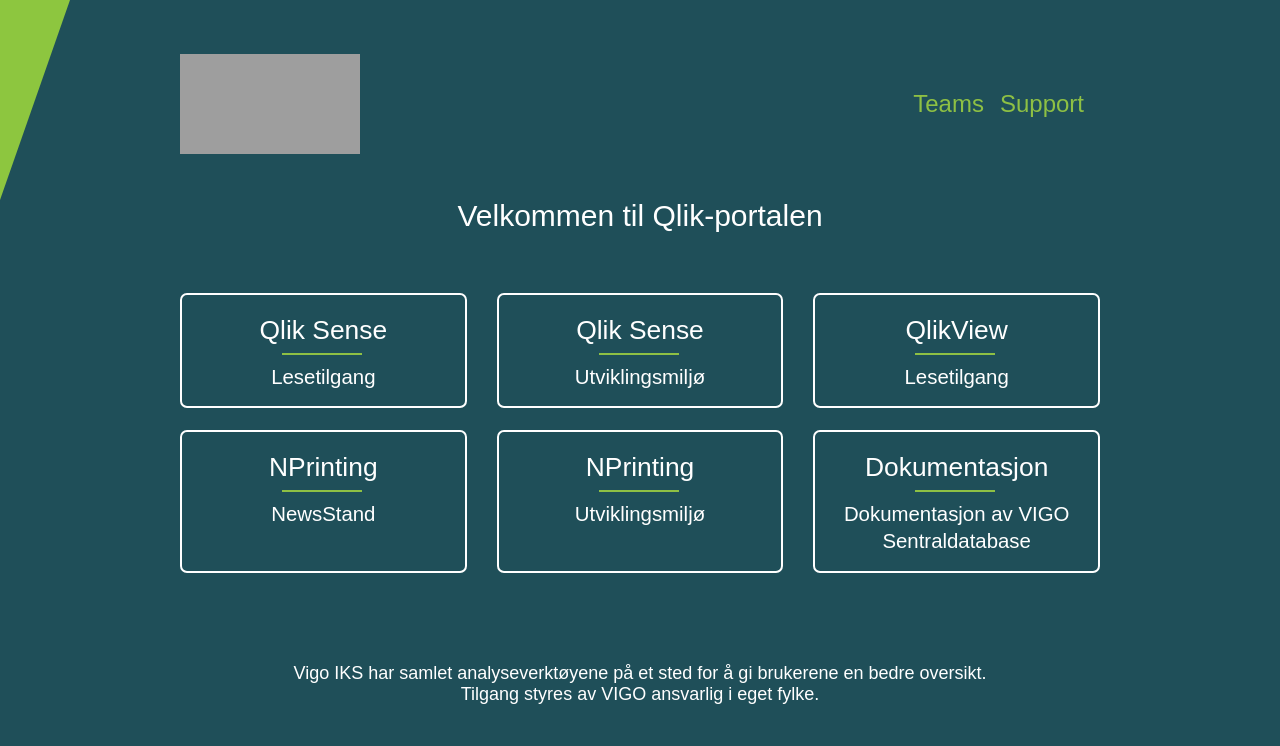
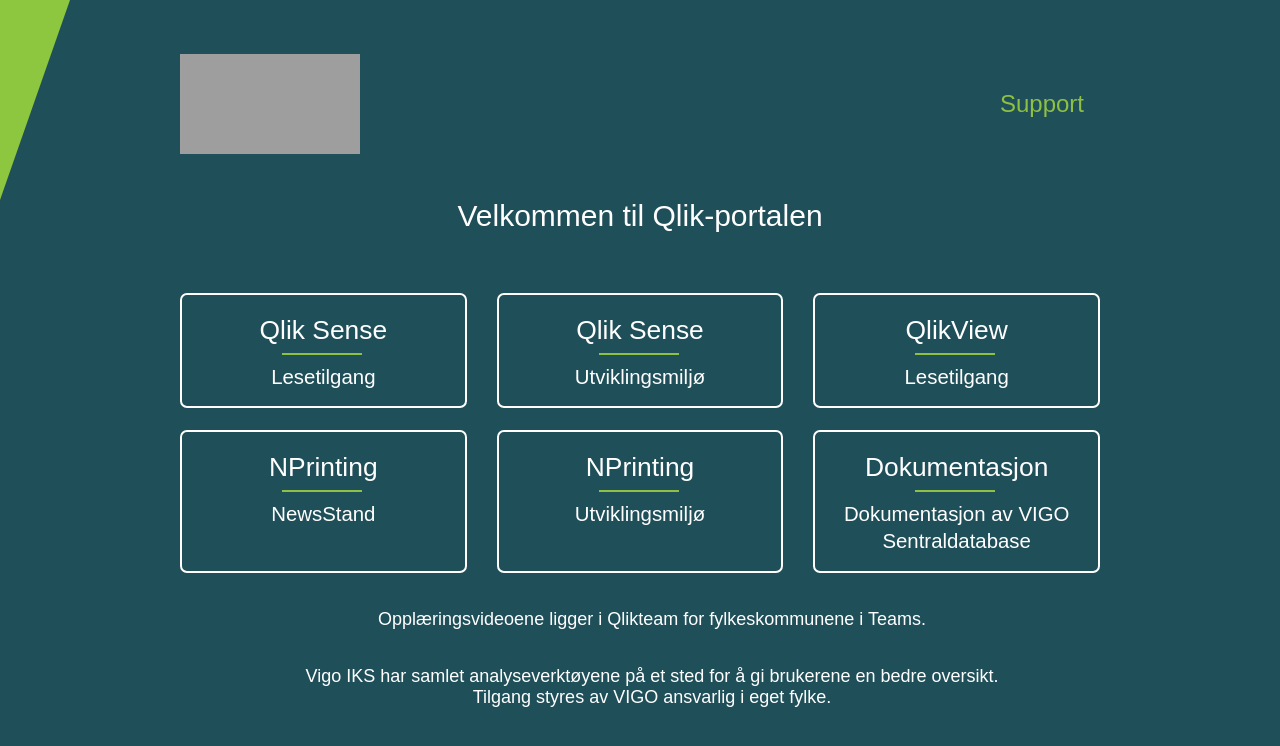
Before and after one commit to FINTLabs/vigo-qlik-menu-frontend, a React (Create React App) app: page / in a window 1280 px wide. Shown: the top 746 px of the page. Built offline with nearby package versions, Linux system fonts and the light colour scheme; grey boxes are pictures that could not be loaded.

Commit message:
removed teams link

```diff
--- a/src/App.css
+++ b/src/App.css
@@ -10,15 +10,15 @@
 footer {
   width: 100%;
   display: flex;
-
+  flex-direction: column;
   justify-content: center;
-  align-content: center;
-  padding: 0 1em 3em 1em;
+  align-items: center;
+  margin: 0 1em 3em 1em;
 }
 
 footer > p {
   font-size: 1.5em;
-  margin-top: 3em;
+  margin-top: 1em;
   text-align: center;
 }
 
@@ -37,7 +37,7 @@
 
 @media only screen and (min-width: 1260px) {
   footer > p {
-    margin-top: 5em;
+    margin-top: 2em;
     width: 70%;
   }
 }
--- a/src/App.jsx
+++ b/src/App.jsx
@@ -27,8 +27,10 @@
                     <MenuCard title="Dokumentasjon" body="Dokumentasjon av VIGO Sentraldatabase"
                               href="/dbdoc/db/schemas/VIGOS/summary.html"/>
                 </MenuContainer>
+
             </MainContainer>
             <footer>
+                <p>Opplæringsvideoene ligger i Qlikteam for fylkeskommunene i Teams.</p>
                 <p>Vigo IKS har samlet analyseverktøyene på et sted for å gi brukerene en bedre oversikt.<br/>
                     Tilgang styres av VIGO ansvarlig i eget fylke.</p>
             </footer>
--- a/src/component/header/header.jsx
+++ b/src/component/header/header.jsx
@@ -10,8 +10,6 @@
                 </h1>
             </div>
             <div className="menuContainer">
-                <a href="https://teams.microsoft.com/l/channel/19%3a4b450cc244494402bd9181752ca22441%40thread.skype/Oppl%25C3%25A6ring?groupId=e3192e0c-cfca-47ef-b0f0-6e7571dd3911&tenantId=08f3813c-9f29-482f-9aec-16ef7cbf477a" target="_blank" className="menuLinks"
-                   title="Teams">Teams</a>
                 <a href="https://vigo-qlik-support.fintlabs.no/" target="_blank" className="menuLinks"
                    title="Support">Support</a>
             </div>
```
